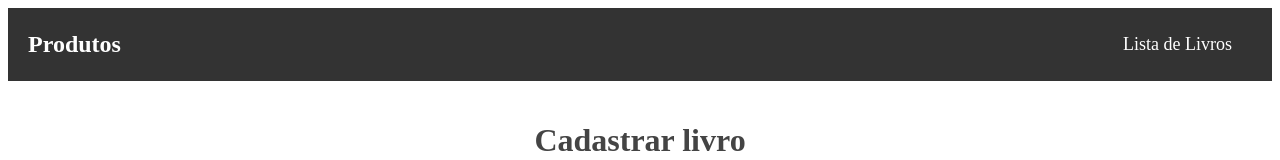
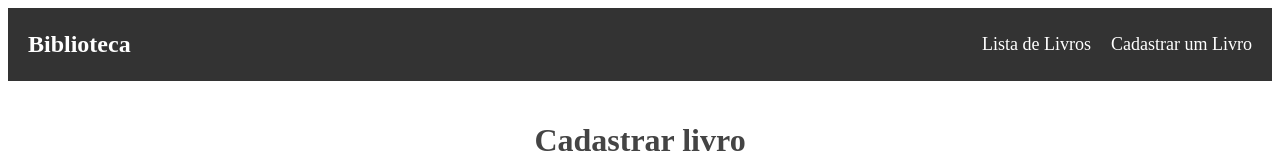
Before and after one commit to ViniciusCoelhoGralak/TrabalhoTopicos, a React (Create React App) app in the folder Frontend/: page /pages/livros/cadastrar in a window 1280 px wide. Shown: the top 160 px of the page. Built offline with nearby package versions, Linux system fonts and the light colour scheme; no server answers.

Commit message:
Correção de Erros

```diff
--- a/Frontend/src/components/Header.tsx
+++ b/Frontend/src/components/Header.tsx
@@ -6,15 +6,17 @@ function Header() {
     return (
         <header>
             <nav className="navbar">
-                <div className="logo">Produtos</div>
+                <div className="logo">Biblioteca</div>
                     <ul className="nav-links">
                         <li>
-                            <Link to="/pages/produtos/listar">
+                            <Link to="/pages/livros/listar">
                                 Lista de Livros
                             </Link>
                         </li>
                         <li>
-
+                            <Link to="/pages/livros/cadastrar">
+                                Cadastrar um Livro
+                            </Link>
                         </li>
                     </ul>
                 </nav>
--- a/Frontend/src/pages/bibliotecas/CadastrarLivro.tsx
+++ b/Frontend/src/pages/bibliotecas/CadastrarLivro.tsx
@@ -28,7 +28,6 @@ function CadastrarLivro() {
             setTitulo(livro.titulo);
             setAnoPublicacao(livro.anoPublicacao);
             setCategoriaId(livro.categoriaId);
-            setCategorias(livro.categorias);
         })
 
         .catch( (error) => {
@@ -54,7 +53,6 @@ function CadastrarLivro() {
             titulo: titulo,
             anoPublicacao: Number(anoPublicacao),
             categoriaId: categoriaId,
-            categorias: categorias,
         }
 
         if (id == null) {
@@ -68,7 +66,7 @@ function CadastrarLivro() {
         axios.post("http://localhost:5000/api/livros", livro)
         .then(response => {
             console.log(response);
-            alert("Livro cadastrado com sucessor");
+            alert("Livro cadastrado com sucesso");
         })
         .catch( error => {
             alert("Ocorreu um erro ao cadastrar o livro");
@@ -79,7 +77,7 @@ function CadastrarLivro() {
         axios.put(`http://localhost:5000/api/livros/${id}`, livro)
         .then(response => {
             console.log(response);
-            alert("Livro alterado com sucessor");
+            alert("Livro alterado com sucesso");
         })
         .catch( error => {
             alert("Ocorreu um erro ao alterar o livro");
```
Also changed, not shown: 23 other files (tests, documents, lock files or other folders).
